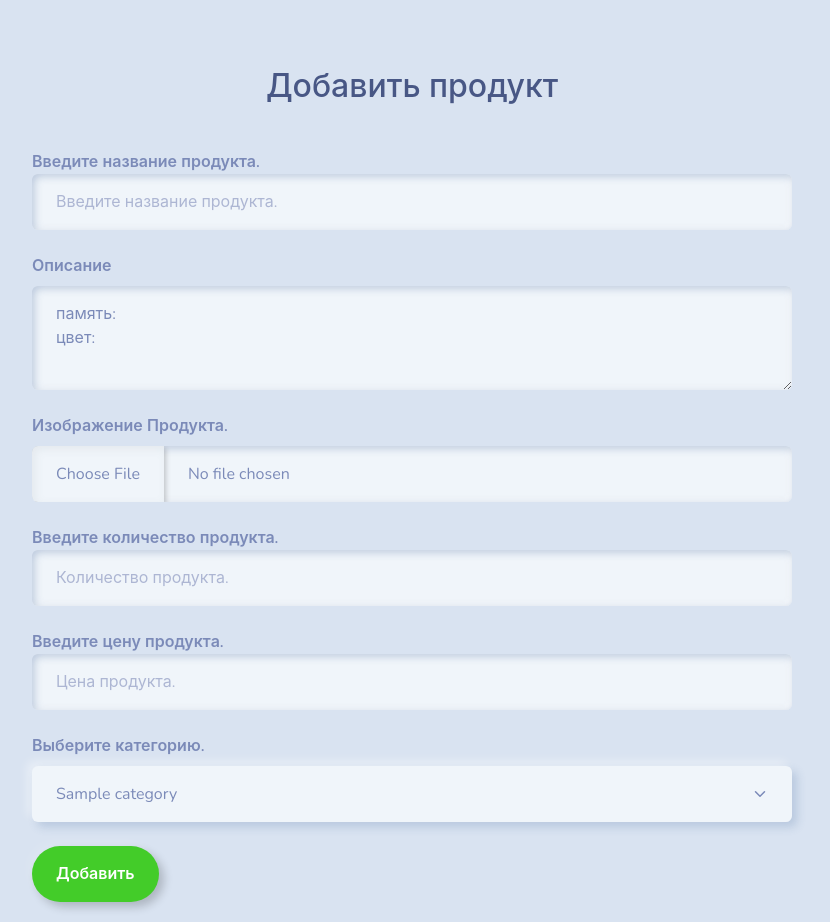
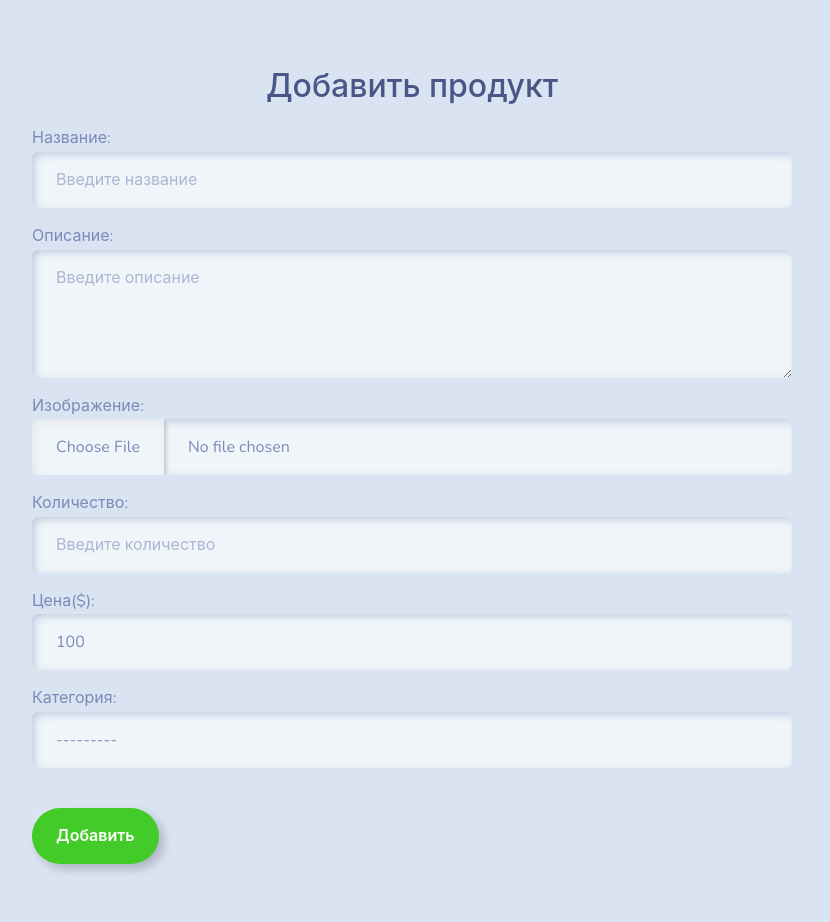
Before and after one commit to Abdullo2008/E-commerce-Site, a Django app: page /add_product/ in a window 1280 px wide. Shown: the part 56-978 px from the top of the page, without its empty margins (228-1058 px from the left). After the commit the page ends 928 px from the top, so only its background shows below. Run offline with Django 5.2, Linux system fonts and the light colour scheme; tables that the repository leaves empty hold one stand-in row (values such as "Sample post"); parts of the project's set-up code (start-up, migrations or seed data) failed here and were passed over; some libraries are stand-ins or nearby versions.

Commit message:
reducing lines of code in html

```diff
--- a/myapp/forms.py
+++ b/myapp/forms.py
@@ -40,6 +40,6 @@ class ProductForm(forms.ModelForm):
             'description': 'Описание',
             'image': 'Изображение',
             'quantity': 'Количество',
-            'price': 'Цена',
+            'price': 'Цена($)',
             'category': 'Категория',
         }
--- a/templates/category/add_category.html
+++ b/templates/category/add_category.html
@@ -19,10 +19,7 @@
 <div class="container">
     <h2>Добавить категорию</h2>
     <form method="post">{% csrf_token %}
-        <div>
-            <label class="col-form-label mt-4" for="CategoryName">Введите название категории.</label>
-            <input type="text" class="form-control" placeholder="Название категории." id="CategoryName">
-        </div>
+        {{ form.as_p }}
         <br>
         <button type="submit" class="btn btn-outline-success">Добавить</button>
     </form>
--- a/templates/product/add_product.html
+++ b/templates/product/add_product.html
@@ -19,36 +19,7 @@
 <div class="container">
     <h2>Добавить продукт</h2>
     <form method="post" enctype="multipart/form-data">{% csrf_token %}
-        <div>
-            <label class="col-form-label mt-4" for="ProductName">Введите название продукта.</label>
-            <input type="text" class="form-control" name="name" placeholder="Введите название продукта."
-                   id="ProductName">
-        </div>
-        <div>
-            <label for="ProductDescription" class="form-label mt-4">Описание</label>
-            <textarea class="form-control" id="ProductDescription" rows="3">память:
-цвет:</textarea>
-        </div>
-        <div>
-            <label for="ProductImage" class="form-label mt-4">Изображение Продукта.</label>
-            <input class="form-control" type="file" id="ProductImage">
-        </div>
-        <div>
-            <label class="col-form-label mt-4" for="ProductQuantity">Введите количество продукта.</label>
-            <input type="number" class="form-control" placeholder="Количество продукта." id="ProductQuantity">
-        </div>
-        <div>
-            <label class="col-form-label mt-4" for="ProductPrice">Введите цену продукта.</label>
-            <input type="number" class="form-control" placeholder="Цена продукта." id="ProductPrice">
-        </div>
-        <div>
-            <label for="exampleSelect1" class="form-label mt-4">Выберите категорию.</label>
-            <select class="form-select" id="exampleSelect1">
-                {% for category in categorys %}
-                <option>{{ category.name }}</option>
-                {% endfor %}
-            </select>
-        </div>
+        {{ form.as_p }}
         <br>
         <button type="submit" class="btn btn-outline-success">Добавить</button>
     </form>
```
